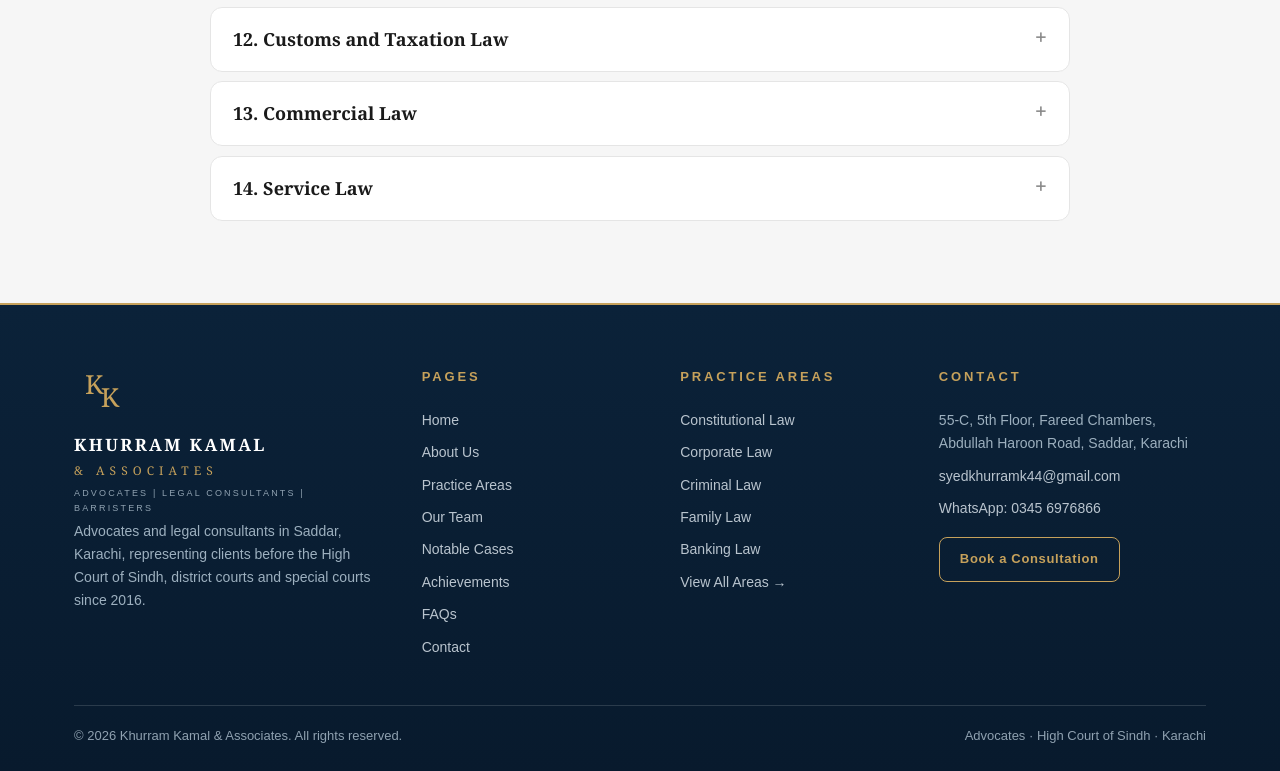
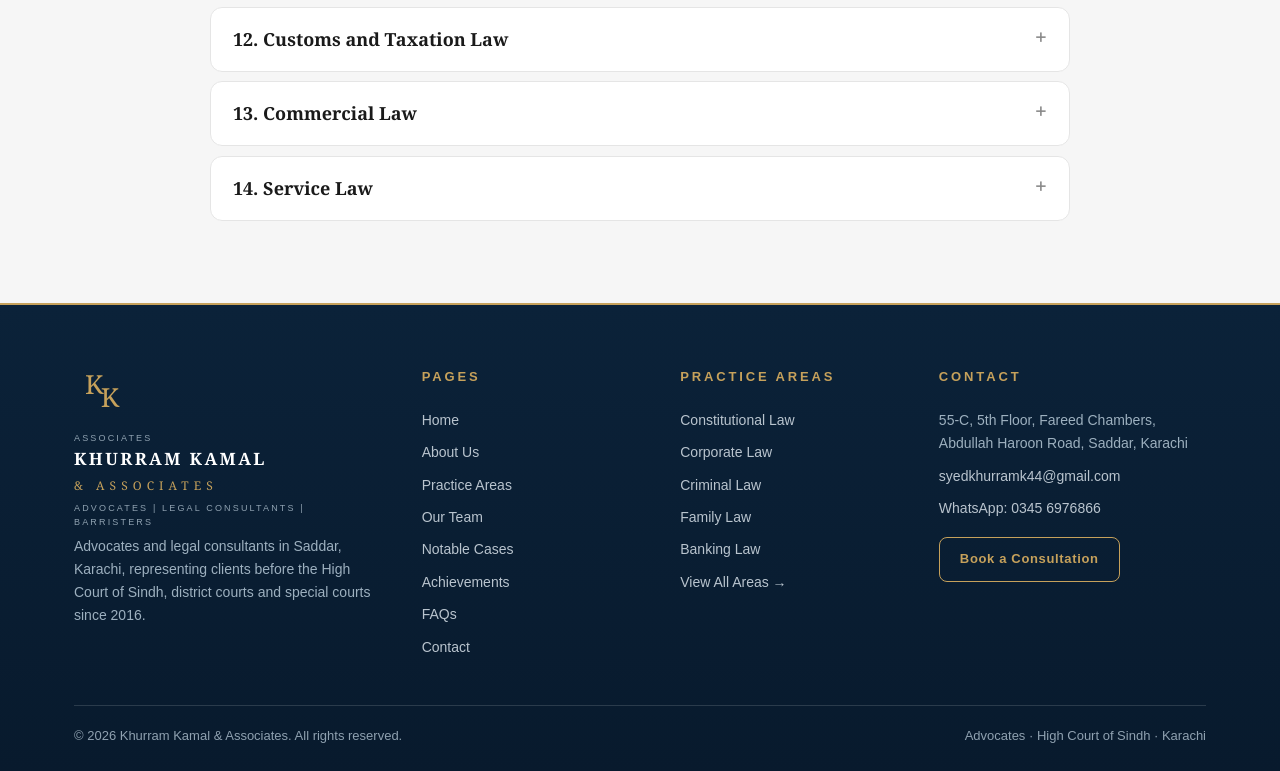
Before and after one commit to Tahakazmi880/khurram-kamal-associates, a plain HTML site: page practice-areas.html in a window 1280 px wide. Shown: the part 3231-4002 px from the top of the page. Drawn offline with Linux system fonts and the light colour scheme.

Commit message:
Footer: ASSOCIATES under KK monogram on all pages

```diff
--- a/practice-areas.html
+++ b/practice-areas.html
@@ -127,7 +127,7 @@
   <div class="wrap">
     <div class="fgrid">
       <div class="fcol fbrand">
-        <div class="fmark" aria-hidden="true"><svg viewBox="0 0 64 64" fill="none" aria-hidden="true"><text x="23" y="38" text-anchor="middle" font-family="Georgia, 'Times New Roman', serif" font-size="30" fill="#C6A15B">K</text><text x="41" y="53" text-anchor="middle" font-family="Georgia, 'Times New Roman', serif" font-size="30" fill="#C6A15B">K</text></svg></div>
+        <div class="fstack"><div class="fmark" aria-hidden="true"><svg viewBox="0 0 64 64" fill="none" aria-hidden="true"><text x="23" y="38" text-anchor="middle" font-family="Georgia, 'Times New Roman', serif" font-size="30" fill="#C6A15B">K</text><text x="41" y="53" text-anchor="middle" font-family="Georgia, 'Times New Roman', serif" font-size="30" fill="#C6A15B">K</text></svg></div><div class="fsub">ASSOCIATES</div></div>
         <div class="fname">KHURRAM KAMAL</div>
         <div class="fname2">&amp; ASSOCIATES</div>
         <div class="fsub">ADVOCATES | LEGAL CONSULTANTS | BARRISTERS</div>
```
